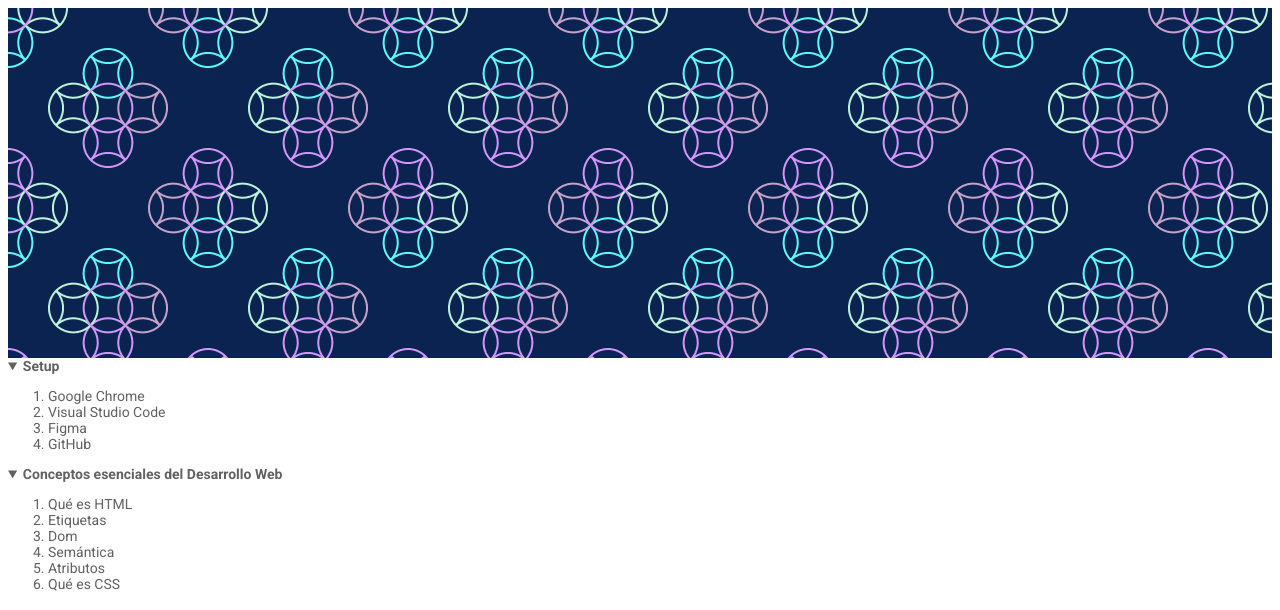
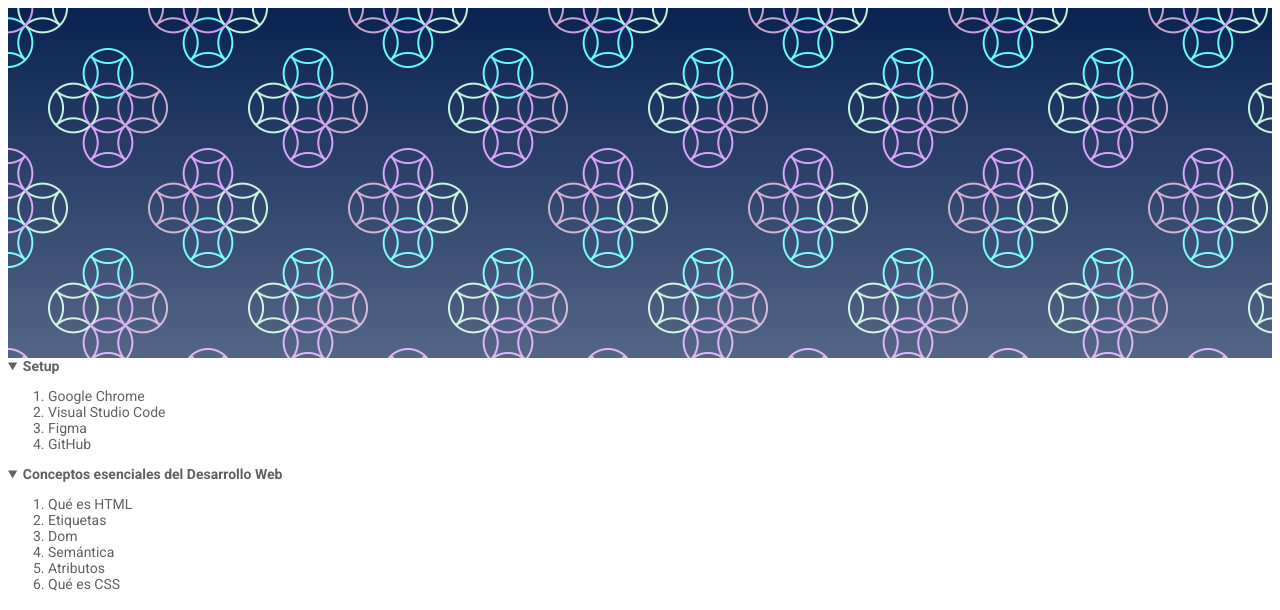
Before and after one commit to Gallardox14/Empezando-, a plain HTML site: page index.html in a window 1280 px wide. Shown: the top 610 px of the page. Drawn offline with Linux system fonts and the light colour scheme.

Commit message:
Add files via upload

```diff
--- a/CSS/Styles.css
+++ b/CSS/Styles.css
@@ -49,6 +49,7 @@ pre{
 }
 
 .hero {
-    background: url('../Images/patron-1.png') ;
+    background-image:linear-gradient(to top, rgba(255, 255, 255 , .3) , transparent),url('../Images/patron-1.png') ;
+
     height: 350px;
 }
```
